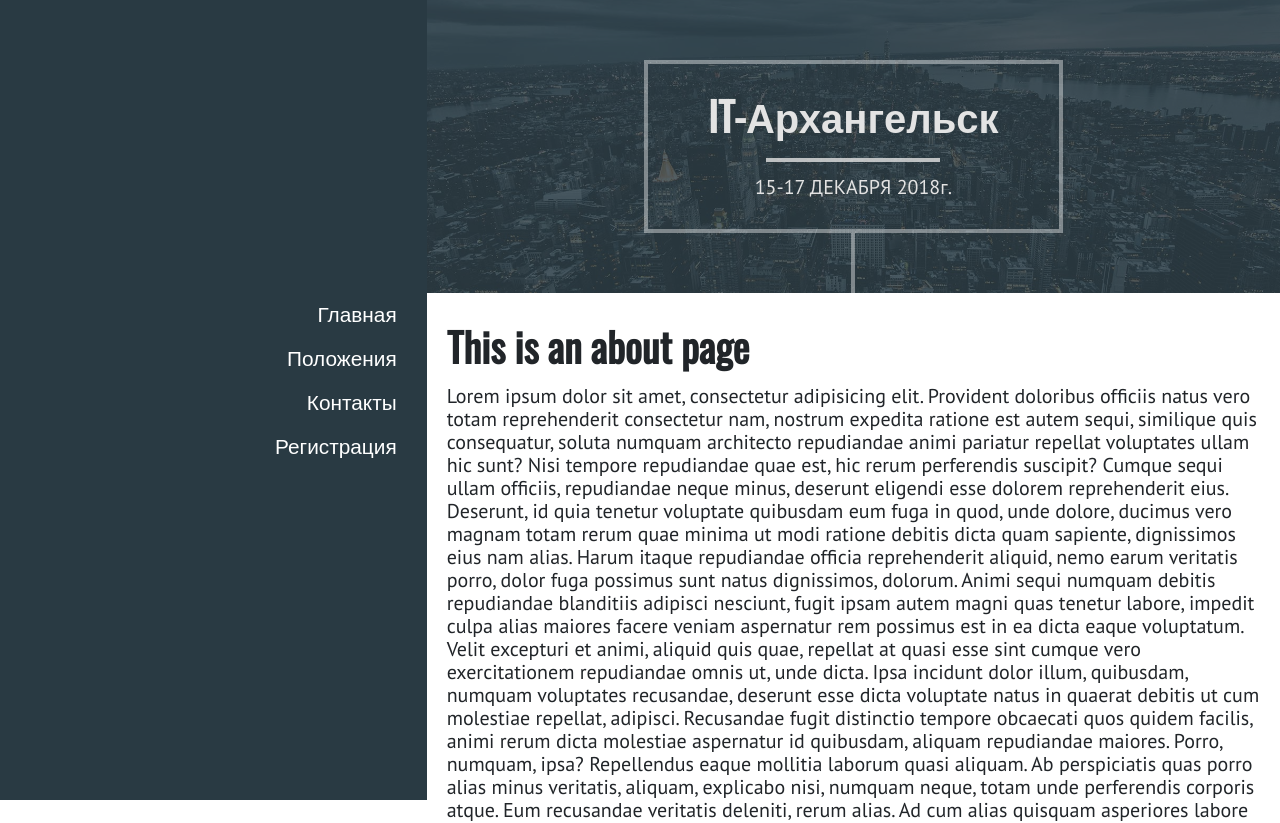
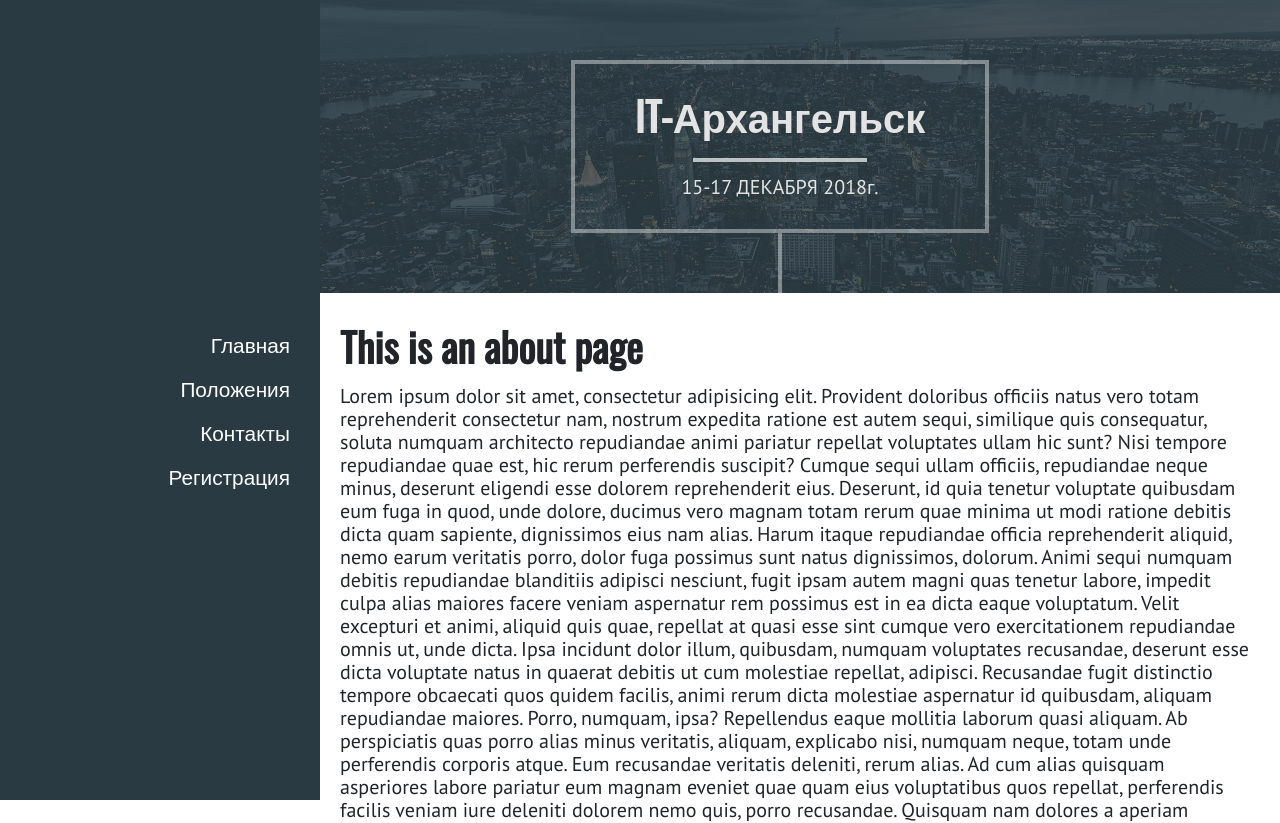
Before and after one commit to itfest/itfest-webapp, a Vue app: page /about in a window 1280 px wide. Shown: the top 823 px of the page. Built offline with nearby package versions, Linux system fonts and the light colour scheme.

Commit message:
reduce sidebar width on XL screens

```diff
--- a/src/App.vue
+++ b/src/App.vue
@@ -33,7 +33,7 @@
 <template>
 	<div id="app" class="container-fluid">
 		<div class="row">
-			<aside class="sidebar col-lg-4" :class="{'sidebar--scrolled': scrollingPosition > 292}">
+			<aside class="sidebar col-lg-4 col-xl-3" :class="{'sidebar--scrolled': scrollingPosition > 292}">
 				<div class="sidebar__container">
 					<Header msg="15-17 ДЕКАБРЯ 2018г."/>
 					<div class="menu-container col-12">
@@ -47,7 +47,7 @@
 				</div>
 			</aside>
 
-			<main class="main-block offset-lg-4 col-lg-8">
+			<main class="main-block offset-lg-4 offset-xl-3 col-lg-8 col-xl-9">
 				<Header class="row" msg="15-17 ДЕКАБРЯ 2018г."/>
 				<router-view class="main-block__content" />
 				<Footer class="row main-block__footer" />
@@ -87,6 +87,8 @@
 			}
 
 			&__frame {
+				padding: 10px 50px 30px;
+
 				&:before {
 					content: "";
 					position: absolute;
```
